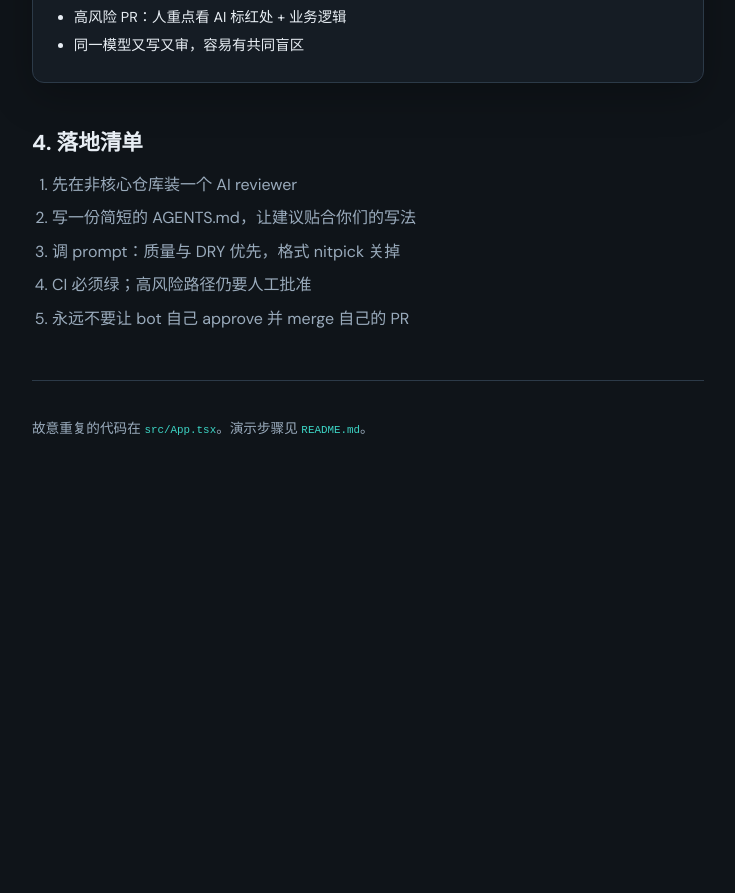
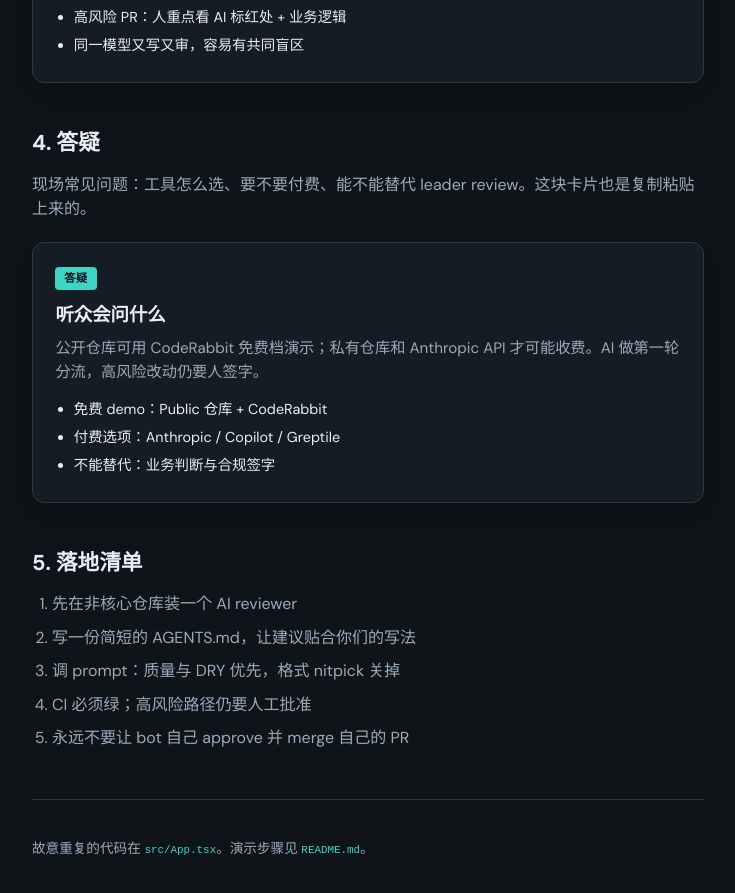
Before and after one commit to franksun001/ai-pr-review-demo, a React (Vite) app: page / in a window 1280 px wide. Shown: the part 1440-2333 px from the top of the page, without its empty margins (272-1007 px from the left). Before the commit the page ends 1957 px from the top, so only its background shows below. Built offline with nearby package versions, Linux system fonts and the light colour scheme.

Commit message:
[demo] add fourth duplicated topic card for CodeRabbit review
Also add .coderabbit.yaml focused on DRY/component extraction,
and disable Anthropic workflow (needs paid API key).

```diff
--- a/src/App.tsx
+++ b/src/App.tsx
@@ -85,8 +85,29 @@ export default function App() {
           </div>
         </section>
 
+        {/* --- duplicated card block #4 (Q&A) — intentional DRY debt for CodeRabbit demo --- */}
+        <section className="section" id="qa">
+          <h2>4. 答疑</h2>
+          <p className="section-intro">
+            现场常见问题：工具怎么选、要不要付费、能不能替代 leader review。这块卡片也是复制粘贴上来的。
+          </p>
+          <div className="topic-card">
+            <div className="topic-card__badge">答疑</div>
+            <h3 className="topic-card__title">听众会问什么</h3>
+            <p className="topic-card__body">
+              公开仓库可用 CodeRabbit 免费档演示；私有仓库和 Anthropic API 才可能收费。AI
+              做第一轮分流，高风险改动仍要人签字。
+            </p>
+            <ul className="topic-card__list">
+              <li>免费 demo：Public 仓库 + CodeRabbit</li>
+              <li>付费选项：Anthropic / Copilot / Greptile</li>
+              <li>不能替代：业务判断与合规签字</li>
+            </ul>
+          </div>
+        </section>
+
         <section className="section checklist" id="checklist">
-          <h2>4. 落地清单</h2>
+          <h2>5. 落地清单</h2>
           <ol>
             <li>先在非核心仓库装一个 AI reviewer</li>
             <li>写一份简短的 AGENTS.md，让建议贴合你们的写法</li>
```
Also changed, not shown: .coderabbit.yaml (added).
